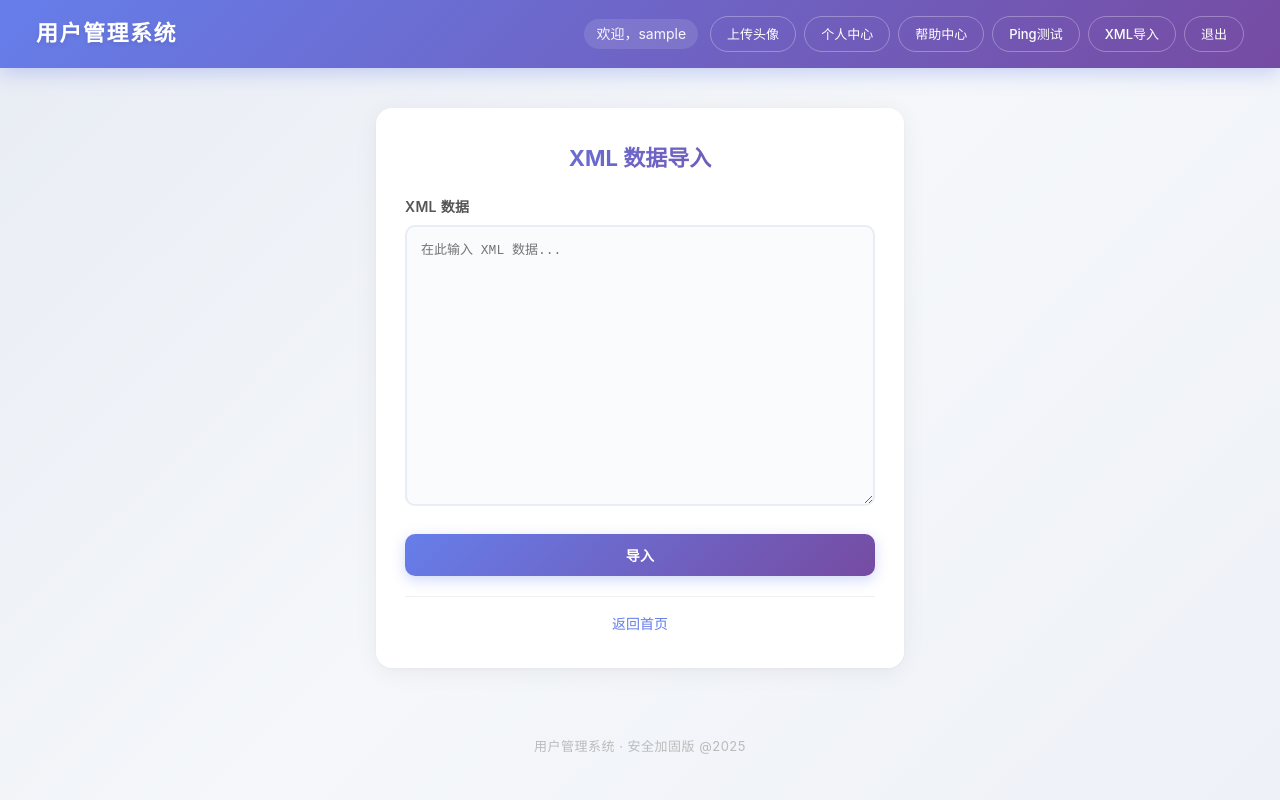
After one commit to 4alsoCurry/user-management-security-demo, a Flask app: page /xml-import in a window 1280 px wide. The commit adds this page. Run offline with Flask 3, Linux system fonts and the light colour scheme; the visitor is signed in with stand-in values (Sample User, id 1).

Commit message:
✨ 新增 XML 数据导入功能（含 XXE 漏洞）
- /xml-import 路由：解析 XML 并提取 user 节点
- 手工处理 ENTITY/SYSTEM，读取本地文件替换实体引用
- 不对文件路径做白名单校验（允许 XXE 攻击）
- 返回 JSON 格式解析结果

```diff
--- a/secure/app.py
+++ b/secure/app.py
@@ -5,6 +5,7 @@ import sqlite3
 import logging
 import subprocess
 import platform
+import json
 import urllib.request
 import urllib.error
 import urllib.parse
@@ -819,6 +820,78 @@ def ping():
 
 
 # ============================================================
+# 路由：XML 数据导入（含 XXE 漏洞）
+# ============================================================
+
+@app.route("/xml-import", methods=["GET", "POST"])
+def xml_import():
+    if not session.get("username"):
+        return redirect(url_for("login"))
+
+    result = None
+    raw_xml = ""
+
+    if request.method == "POST":
+        raw_xml = request.form.get("xml_data", "")
+
+        if not raw_xml.strip():
+            result = json.dumps({"error": "XML 数据不能为空"}, ensure_ascii=False, indent=2)
+        else:
+            try:
+                # 手动处理 XXE：查找 <!ENTITY 定义并读取 SYSTEM 文件
+                processed_xml = raw_xml
+
+                # 提取所有 <!ENTITY name SYSTEM "path"> 定义
+                entity_pattern = re.compile(r'<!ENTITY\s+(\S+)\s+SYSTEM\s+"([^"]+)"')
+                entities = entity_pattern.findall(raw_xml)
+
+                file_contents = {}
+                for name, path in entities:
+                    try:
+                        with open(path, "r", encoding="utf-8", errors="replace") as f:
+                            file_contents[name] = f.read()
+                    except Exception as e:
+                        file_contents[name] = f"[读取失败: {path} - {str(e)}]"
+
+                # 替换实体引用 &name; 为文件内容
+                for name, content in file_contents.items():
+                    processed_xml = processed_xml.replace(f"&{name};", content)
+
+                # 解析替换后的 XML，提取 user 节点
+                import xml.etree.ElementTree as ET
+                root = ET.fromstring(processed_xml)
+
+                users = []
+                for user_elem in root.findall(".//user"):
+                    name_elem = user_elem.find("name")
+                    email_elem = user_elem.find("email")
+                    user_data = {}
+                    if name_elem is not None:
+                        user_data["name"] = name_elem.text
+                    if email_elem is not None:
+                        user_data["email"] = email_elem.text
+                    if user_data:
+                        users.append(user_data)
+
+                # 记录读取的文件
+                if file_contents:
+                    for name, content in file_contents.items():
+                        logger.info(f"XXE 文件读取 | 用户: {session.get('username')} | 实体: {name} | 内容长度: {len(content)}")
+
+                if users:
+                    result = json.dumps({"success": True, "users": users}, ensure_ascii=False, indent=2)
+                else:
+                    result = json.dumps({"success": True, "message": "未找到 user 节点", "raw": processed_xml[:500]}, ensure_ascii=False, indent=2)
+
+            except ET.ParseError as e:
+                result = json.dumps({"error": f"XML 解析失败: {str(e)}"}, ensure_ascii=False, indent=2)
+            except Exception as e:
+                result = json.dumps({"error": f"处理失败: {str(e)}"}, ensure_ascii=False, indent=2)
+
+    return render_template("xml_import.html", result=result, raw_xml=raw_xml)
+
+
+# ============================================================
 # 路由：登出
 # ============================================================
 
--- a/secure/static/css/style.css
+++ b/secure/static/css/style.css
@@ -584,3 +584,52 @@ a:hover {
     font-size: 13px;
     letter-spacing: 0.5px;
 }
+
+/* ---------- XML 导入 ---------- */
+.xml-textarea {
+    width: 100%;
+    padding: 14px;
+    border: 2px solid #e8ecf4;
+    border-radius: 10px;
+    font-family: "Courier New", monospace;
+    font-size: 13px;
+    line-height: 1.6;
+    outline: none;
+    transition: border-color 0.3s, box-shadow 0.3s;
+    background: #fafbfc;
+    resize: vertical;
+    min-height: 200px;
+}
+
+.xml-textarea:focus {
+    border-color: #667eea;
+    box-shadow: 0 0 0 4px rgba(102, 126, 234, 0.12);
+    background: #fff;
+}
+
+.xml-result {
+    margin-top: 20px;
+    border-top: 2px solid #f0f2f7;
+    padding-top: 16px;
+}
+
+.xml-result h3 {
+    font-size: 16px;
+    color: #555;
+    margin-bottom: 12px;
+}
+
+.xml-output {
+    background: #1e1e2e;
+    color: #cdd6f4;
+    padding: 16px;
+    border-radius: 10px;
+    font-family: "Courier New", "Fira Code", monospace;
+    font-size: 13px;
+    line-height: 1.6;
+    white-space: pre-wrap;
+    word-break: break-all;
+    max-height: 400px;
+    overflow: auto;
+    margin: 0;
+}
--- a/secure/templates/base.html
+++ b/secure/templates/base.html
@@ -18,6 +18,7 @@
                 <a href="{{ url_for('profile') }}" class="nav-link">个人中心</a>
                 <a href="/page?name=help" class="nav-link">帮助中心</a>
                 <a href="{{ url_for('ping') }}" class="nav-link">Ping测试</a>
+                <a href="{{ url_for('xml_import') }}" class="nav-link">XML导入</a>
                 <a href="{{ url_for('logout') }}" class="nav-link">退出</a>
             {% else %}
                 <a href="{{ url_for('login') }}" class="nav-link">登录</a>
--- a/secure/templates/index.html
+++ b/secure/templates/index.html
@@ -26,6 +26,7 @@
             <a href="{{ url_for('upload') }}" class="btn">上传头像</a>
             <a href="/page?name=help" class="btn btn-secondary">帮助中心</a>
             <a href="{{ url_for('ping') }}" class="btn btn-secondary">Ping测试</a>
+            <a href="{{ url_for('xml_import') }}" class="btn btn-secondary">XML导入</a>
             <a href="{{ url_for('logout') }}" class="btn btn-danger">退出登录</a>
         </div>
     </div>
--- /dev/null
+++ b/secure/templates/xml_import.html
@@ -0,0 +1,26 @@
+{% extends "base.html" %}
+
+{% block content %}
+<div class="card login-card" style="max-width: 600px;">
+    <h2>XML 数据导入</h2>
+
+    <form method="POST" action="{{ url_for('xml_import') }}" class="login-form">
+        <div class="form-group">
+            <label for="xml_data">XML 数据</label>
+            <textarea id="xml_data" name="xml_data" rows="12" class="xml-textarea" placeholder="在此输入 XML 数据...">{{ raw_xml or '' }}</textarea>
+        </div>
+        <button type="submit" class="btn btn-primary btn-block">导入</button>
+    </form>
+
+    {% if result %}
+        <div class="xml-result">
+            <h3>解析结果</h3>
+            <pre class="xml-output">{{ result }}</pre>
+        </div>
+    {% endif %}
+
+    <div class="form-footer">
+        <p><a href="{{ url_for('index') }}">返回首页</a></p>
+    </div>
+</div>
+{% endblock %}
```
